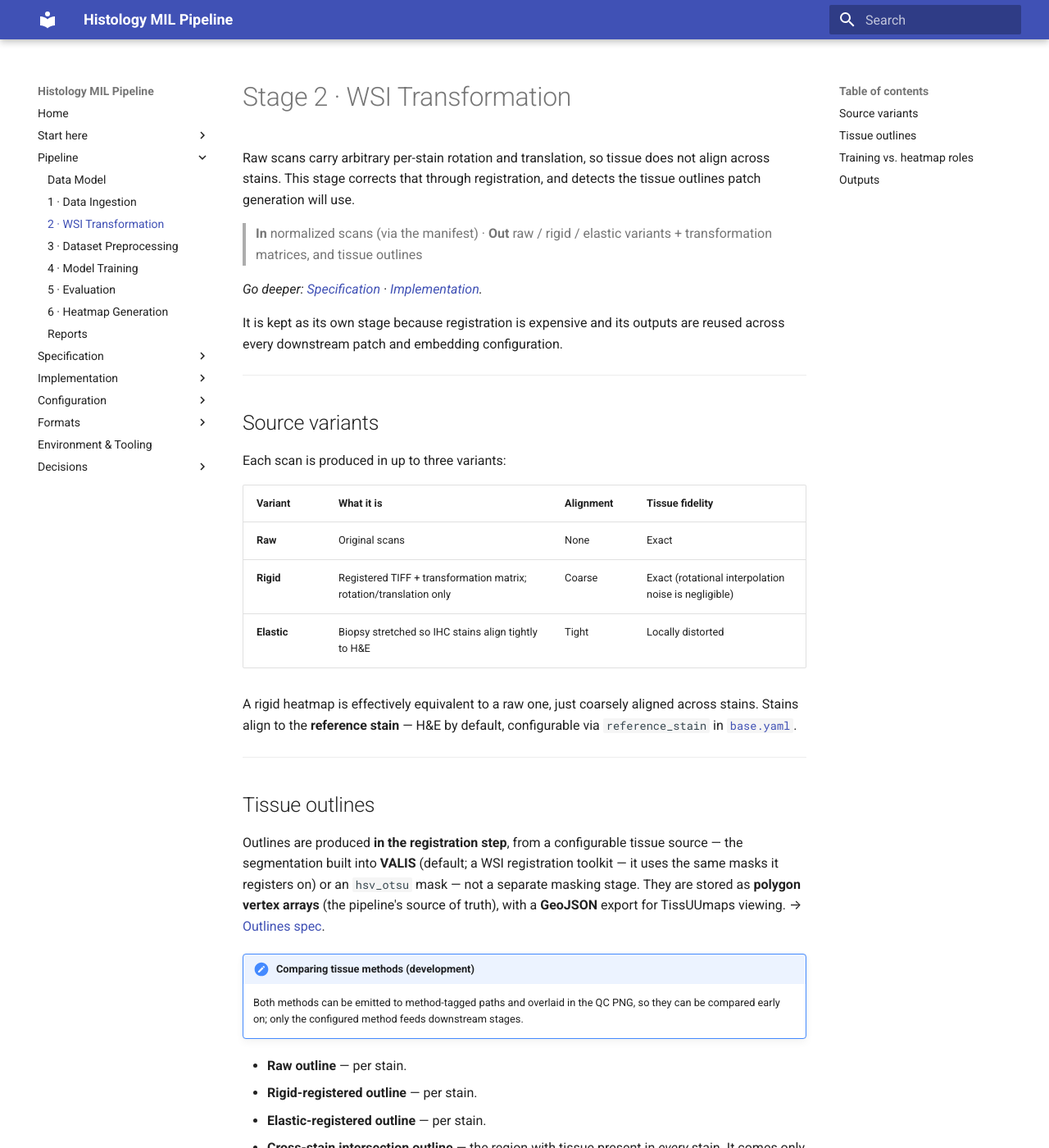
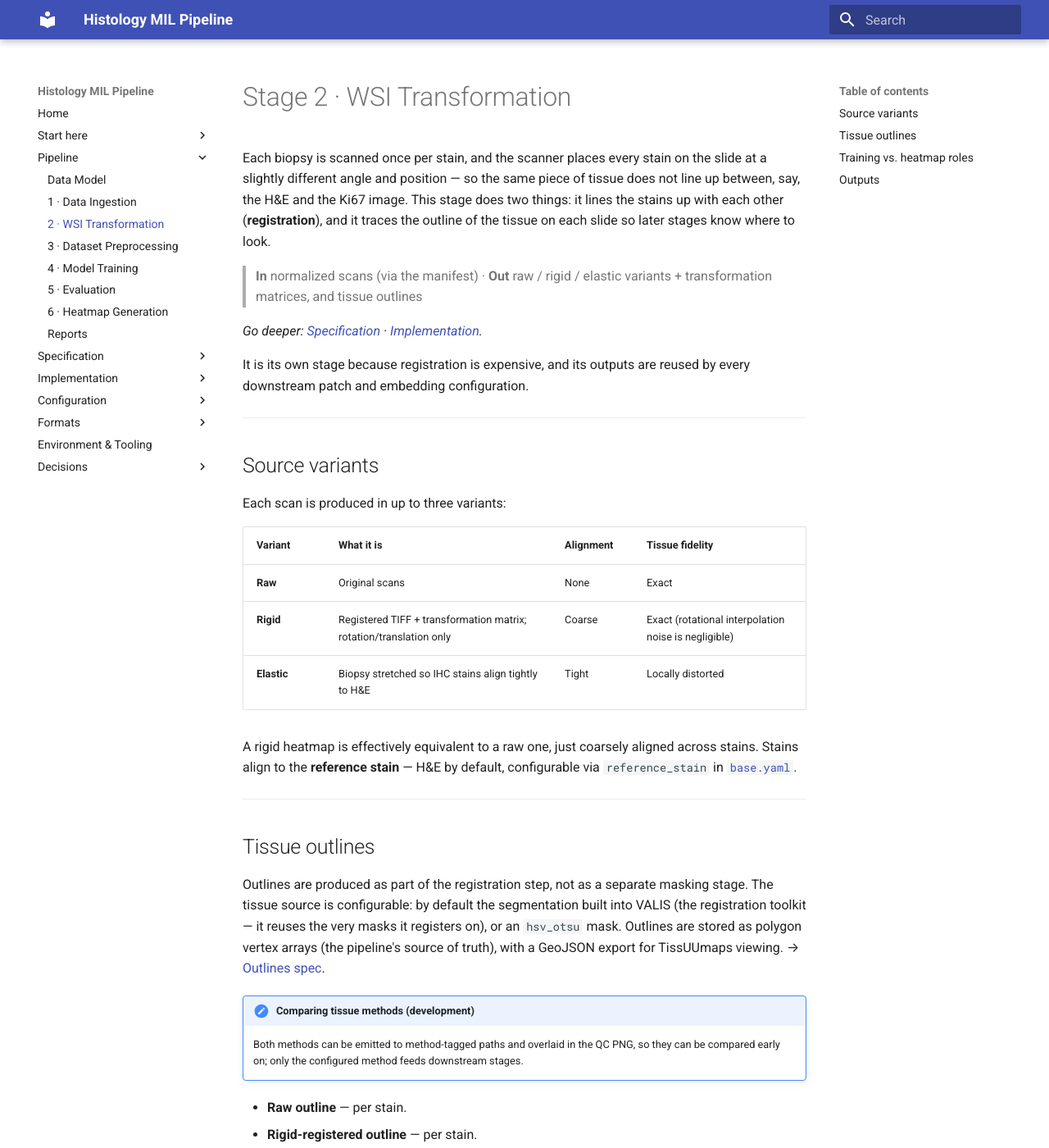
Before and after one commit to TheodorLindberg/SPRINTER_CLAM_DESIGN, an MkDocs documentation site: the page built from docs/design/04-wsi-transformation.md, in a window 1280 px wide and 1400 px high. Shown: the whole window at 82% size. Built offline with MkDocs 1.6.1 and Material for MkDocs 9.7.7, drawn with Linux system fonts in a browser that asks for light colours; some of the changed text lies outside the part shown.

Commit message:
WSI transformation: plain-language lead, lighten prose
- Open with a plain explanation of why stains need aligning
- Untangle the nested em-dash chains in outlines/intersection
- Keep the registration-vs-heatmap mechanism intact for technical readers

Co-Authored-By: Claude Opus 4.8 <noreply@anthropic.com>

```diff
--- a/docs/design/04-wsi-transformation.md
+++ b/docs/design/04-wsi-transformation.md
@@ -1,12 +1,12 @@
 # Stage 2 · WSI Transformation
 
-Raw scans carry arbitrary per-stain rotation and translation, so tissue does not align across stains. This stage corrects that through registration, and detects the tissue outlines patch generation will use.
+Each biopsy is scanned once per stain, and the scanner places every stain on the slide at a slightly different angle and position — so the same piece of tissue does not line up between, say, the H&E and the Ki67 image. This stage does two things: it lines the stains up with each other (**registration**), and it traces the outline of the tissue on each slide so later stages know where to look.
 
 > **In** normalized scans (via the manifest) · **Out** raw / rigid / elastic variants + transformation matrices, and tissue outlines
 
 *Go deeper: [Specification](../spec/wsi-transformation.md) · [Implementation](../impl/wsi-transformation.md).*
 
-It is kept as its own stage because registration is expensive and its outputs are reused across every downstream patch and embedding configuration.
+It is its own stage because registration is expensive, and its outputs are reused by every downstream patch and embedding configuration.
 
 ---
 
@@ -26,7 +26,7 @@ A rigid heatmap is effectively equivalent to a raw one, just coarsely aligned ac
 
 ## Tissue outlines
 
-Outlines are produced **in the registration step**, from a configurable tissue source — the segmentation built into **VALIS** (default; a WSI registration toolkit — it uses the same masks it registers on) or an `hsv_otsu` mask — not a separate masking stage. They are stored as **polygon vertex arrays** (the pipeline's source of truth), with a **GeoJSON** export for TissUUmaps viewing. → [Outlines spec](../formats/outlines.md).
+Outlines are produced as part of the registration step, not as a separate masking stage. The tissue source is configurable: by default the segmentation built into VALIS (the registration toolkit — it reuses the very masks it registers on), or an `hsv_otsu` mask. Outlines are stored as polygon vertex arrays (the pipeline's source of truth), with a GeoJSON export for TissUUmaps viewing. → [Outlines spec](../formats/outlines.md).
 
 !!! note "Comparing tissue methods (development)"
     Both methods can be emitted to method-tagged paths and overlaid in the QC PNG, so they can be compared early on; only the configured method feeds downstream stages.
@@ -34,7 +34,7 @@ Outlines are produced **in the registration step**, from a configurable tissue s
 - **Raw outline** — per stain.
 - **Rigid-registered outline** — per stain.
 - **Elastic-registered outline** — per stain.
-- **Cross-stain intersection outline** — the region with tissue present in *every* stain. It comes only from the overlapping elastic registration and is saved **per scan** (rather than per patient) to keep complexity down.
+- **Cross-stain intersection outline** — the region where tissue is present in *every* stain. It comes only from the elastic registration (the one alignment tight enough to overlap stains meaningfully) and is saved per scan rather than per patient, to keep things simple.
 
 ---
 
```
